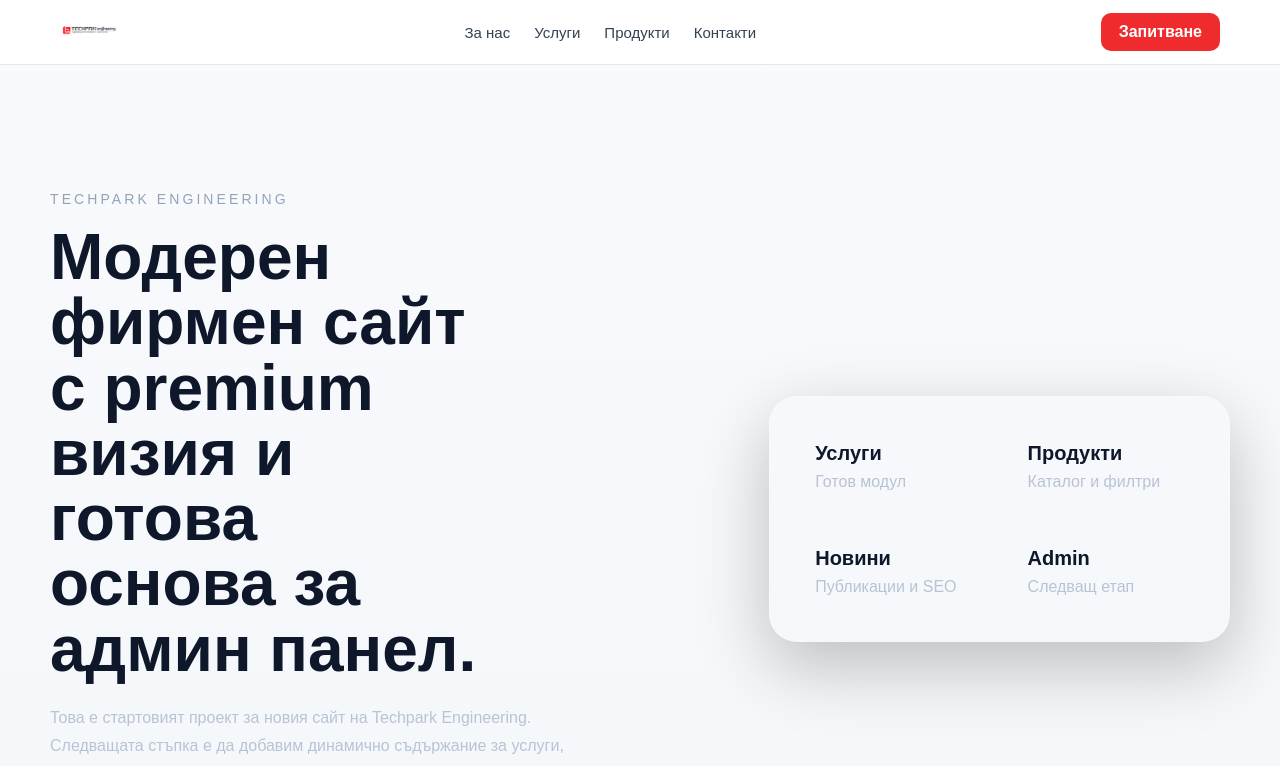
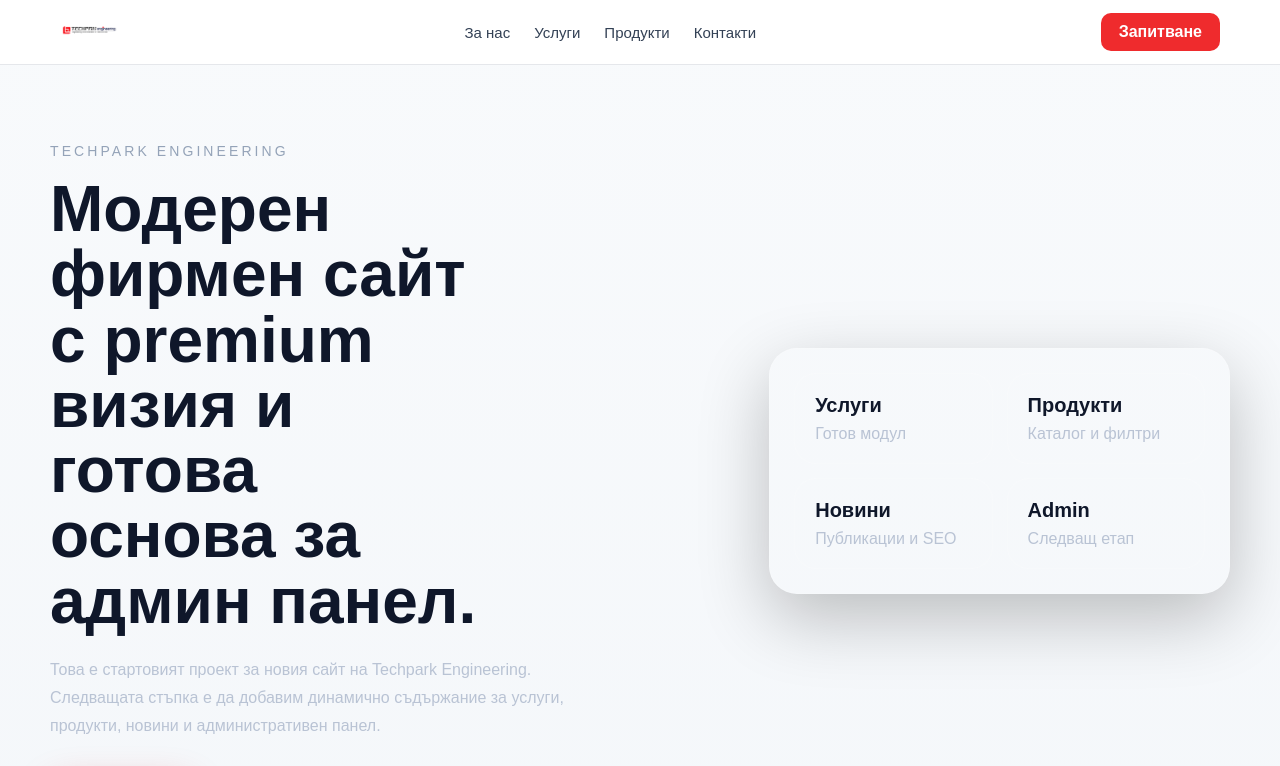
Before and after one commit to techpark-bg/techpark-bg, a Next.js app: page / in a window 1280 px wide. Shown: the top 766 px of the page. Built offline with nearby package versions, Linux system fonts and the light colour scheme.

Commit message:
Update globals.css

```diff
--- a/app/globals.css
+++ b/app/globals.css
@@ -93,7 +93,7 @@
 }
 .button-secondary:hover { background: rgba(255,255,255,0.08); }
 
-.hero { padding: 72px 0 48px; }
+.hero { padding: 24px 0 48px; }
 .hero-grid {
   display: grid;
   grid-template-columns: 1.2fr 0.8fr;
```
